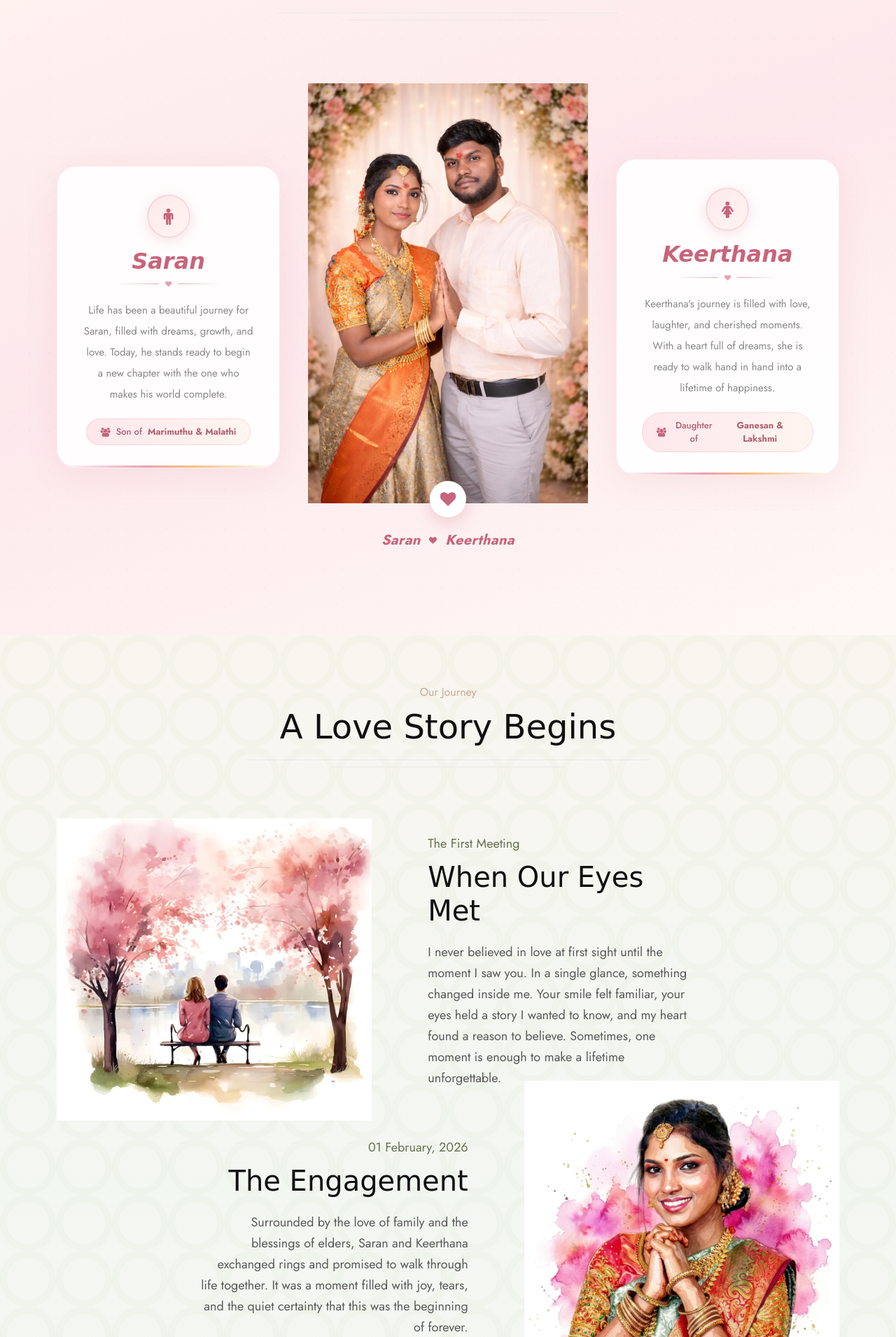
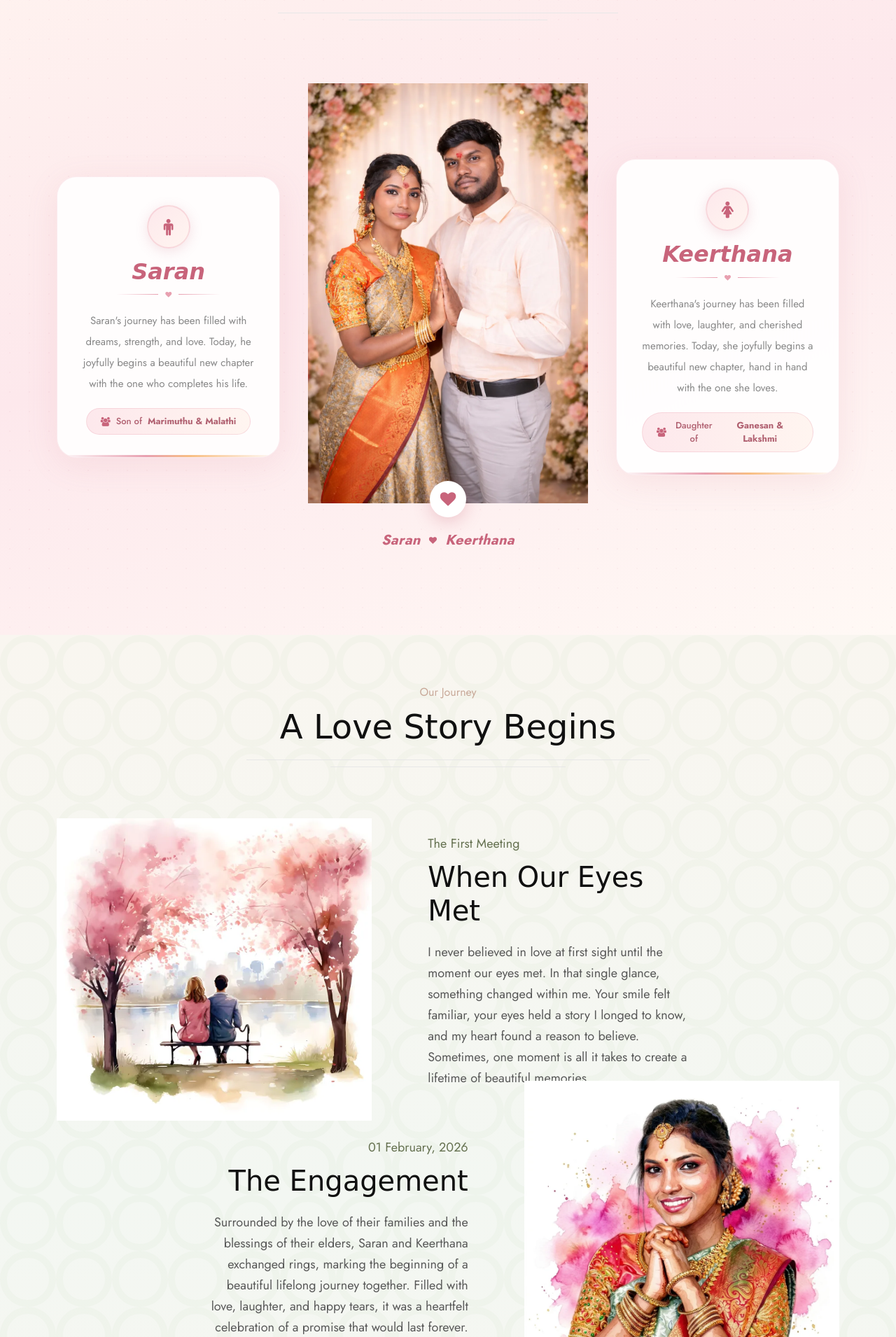
Before and after one commit to Anbarasan-2001/marriage_invitation, a Django app: page / in a window 1280 px wide. Shown: the part 1087-2997 px from the top of the page at 70% size. Run offline with Django 4.2, Linux system fonts and the light colour scheme; some libraries are stand-ins or nearby versions; some web fonts are replaced.

Commit message:
updated content.

```diff
--- a/website/templates/website/index-2.html
+++ b/website/templates/website/index-2.html
@@ -836,7 +836,7 @@
                         </div>
                         <h3>Saran</h3>
                         <div class="couple-divider"><i class="fa fa-heart"></i></div>
-                        <p>Life has been a beautiful journey for Saran, filled with dreams, growth, and love. Today, he stands ready to begin a new chapter with the one who makes his world complete.</p>
+                        <p>Saran's journey has been filled with dreams, strength, and love. Today, he joyfully begins a beautiful new chapter with the one who completes his life.</p>
                         <div class="couple-parents">
                             <i class="fa fa-users"></i>
                             Son of <strong>Marimuthu &amp; Malathi</strong>
@@ -865,7 +865,7 @@
                         </div>
                         <h3>Keerthana</h3>
                         <div class="couple-divider"><i class="fa fa-heart"></i></div>
-                        <p>Keerthana's journey is filled with love, laughter, and cherished moments. With a heart full of dreams, she is ready to walk hand in hand into a lifetime of happiness.</p>
+                        <p>Keerthana's journey has been filled with love, laughter, and cherished memories. Today, she joyfully begins a beautiful new chapter, hand in hand with the one she loves.</p>
                         <div class="couple-parents">
                             <i class="fa fa-users"></i>
                             Daughter of <strong>Ganesan &amp; Lakshmi</strong>
@@ -898,7 +898,7 @@
                             <div class="wpo-story-content-inner wow fadeInRightSlow" data-wow-duration="1700ms">
                                 <span>The First Meeting</span>
                                 <h2>When Our Eyes Met</h2>
-                                <p>I never believed in love at first sight until the moment I saw you. In a single glance, something changed inside me. Your smile felt familiar, your eyes held a story I wanted to know, and my heart found a reason to believe. Sometimes, one moment is enough to make a lifetime unforgettable.</p>
+                                <p>I never believed in love at first sight until the moment our eyes met. In that single glance, something changed within me. Your smile felt familiar, your eyes held a story I longed to know, and my heart found a reason to believe. Sometimes, one moment is all it takes to create a lifetime of beautiful memories.</p>
                             </div>
                         </div>
                     </div>
@@ -914,7 +914,7 @@
                             <div class="wpo-story-content-inner wow fadeInLeftSlow" data-wow-duration="1700ms">
                                 <span>01 February, 2026</span>
                                 <h2>The Engagement</h2>
-                                <p>Surrounded by the love of family and the blessings of elders, Saran and Keerthana exchanged rings and promised to walk through life together. It was a moment filled with joy, tears, and the quiet certainty that this was the beginning of forever.</p>
+                                <p>Surrounded by the love of their families and the blessings of their elders, Saran and Keerthana exchanged rings, marking the beginning of a beautiful lifelong journey together. Filled with love, laughter, and happy tears, it was a heartfelt celebration of a promise that would last forever.</p>
                             </div>
                         </div>
                     </div>
@@ -930,7 +930,7 @@
                             <div class="wpo-story-content-inner wow fadeInRightSlow" data-wow-duration="1700ms">
                                 <span>13 September, 2026</span>
                                 <h2>The Wedding Day</h2>
-                                <p>With the sacred fire as their witness and the blessings of God above, Saran and Keerthana will unite as one. We warmly invite you to be part of this divine celebration as two souls begin their journey as husband and wife.</p>
+                                <p>With the sacred fire as their witness and the blessings of the Almighty, Saran and Keerthana will unite in the sacred bond of marriage. We warmly invite you to join us in celebrating this joyous occasion and bless the couple as they begin their beautiful journey together as husband and wife.</p>
                             </div>
                         </div>
                     </div>
@@ -955,9 +955,9 @@
                             <div class="portfolio-grids gallery-container clearfix">
                                 <div class="grid">
                                     <div class="img-holder">
-                                        <a href="{% static 'website/assets/images/fam.webp' %}" class="fancybox"
+                                        <a href="{% static 'website/assets/images/fam1.webp' %}" class="fancybox"
                                             data-fancybox-group="gall-1">
-                                            <img src="{% static 'website/assets/images/fam.webp' %}" alt class="img img-responsive">
+                                            <img src="{% static 'website/assets/images/fam1.webp' %}" alt class="img img-responsive">
                                             <!-- -->
                                         </a>
                                     </div>
@@ -973,9 +973,9 @@
                                 </div>
                                 <div class="grid">
                                     <div class="img-holder">
-                                        <a href="{% static 'website/assets/images/fam1.webp' %}" class="fancybox"
+                                        <a href="{% static 'website/assets/images/fam.webp' %}" class="fancybox"
                                             data-fancybox-group="gall-1">
-                                            <img src="{% static 'website/assets/images/fam1.webp' %}" alt class="img img-responsive">
+                                            <img src="{% static 'website/assets/images/fam.webp' %}" alt class="img img-responsive">
                                             <!-- -->
                                         </a>
                                     </div>
@@ -1054,16 +1054,16 @@
                                                     Together with our families, we joyfully invite you to celebrate the beginning of our new life together.
                                                 </p>
                                                 <p style="font-size: 18px; line-height: 1.8; color: #fff; margin-bottom: 20px;">
-                                                    Your presence would be the greatest gift as we exchange our vows and begin our journey as husband and wife.
+                                                    Your presence and blessings will be the greatest gift as we exchange our vows and begin our beautiful journey as husband and wife.
                                                 </p>
                                             </div>
                                             <div style="margin-top: 40px; padding: 30px; background: rgba(255, 255, 255, 0.5); border-radius: 10px;">
                                                 <h3 style="font-size: 24px; color: #333; margin-bottom: 15px;">Save The Date</h3>
-                                                <p style="font-size: 22px; color: #f8be83; font-weight: 600; margin-bottom: 10px;">September 13, 2026</p>
+                                                <p style="font-size: 22px; color: #f8be83; font-weight: 600; margin-bottom: 10px;">13 September 2026</p>
                                             </div>
                                             <div style="margin-top: 40px;">
                                                 <p style="font-size: 16px; color: #fff; font-style: italic;">
-                                                    "Love is not just looking at each other, it's looking in the same direction."
+                                                    "Love is not just looking at each other; it is looking together in the same direction."
                                                 </p>
                                             </div>
                                         </div>
@@ -1143,7 +1143,7 @@
             <div class="container-fluid">
                 <div class="wpo-cta-item">
                     <h2>We Can’t Wait To See You</h2>
-                    <p>We Will Be Very Happy if You Join Our Big Day. We are Waiting For You.</p>
+                    <p>Your presence and blessings will make our wedding day truly special. We eagerly look forward to celebrating this beautiful occasion with you.</p>
                     <!-- <a class="theme-btn" href="rsvp.html">RSVP</a> -->
                 </div>
             </div>
```
